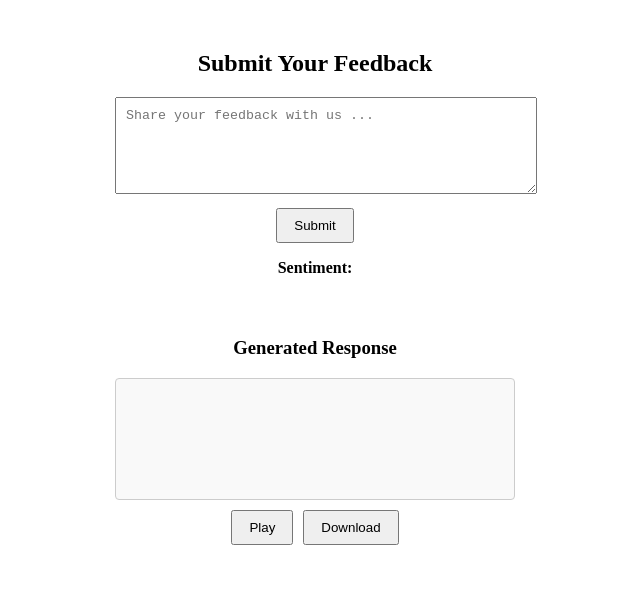
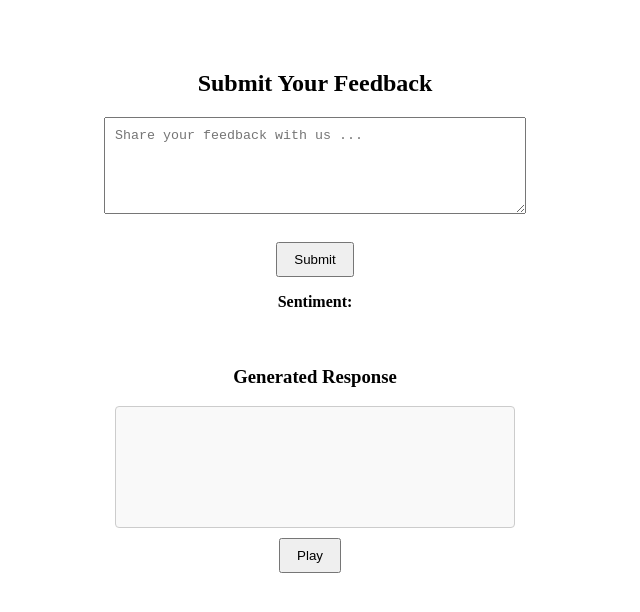
Before and after one commit to soroush-04/azure-ai-sentiment, a React (Create React App) app in the folder frontend/: page / in a window 1280 px wide. Shown: the top 612 px of the page, without its empty margins (325-965 px from the left). Built offline with nearby package versions, Linux system fonts and the light colour scheme.

Commit message:
Adjust layout

```diff
--- a/frontend/src/App.js
+++ b/frontend/src/App.js
@@ -42,22 +42,21 @@ function App() {
     }
   };
 
-
   return (
-    <div style={{ maxWidth: "400px", margin: "50px auto", textAlign: "center" }}>
+    <div style={{ maxWidth: "400px", margin: "50px auto", textAlign: "center", display: "flex", flexDirection: "column", alignItems: "center" }}>
       <h2>Submit Your Feedback</h2>
-      <form onSubmit={handleSubmit}>
+      <form onSubmit={handleSubmit} style={{ width: "100%", display: "flex", flexDirection: "column", alignItems: "center" }}>
         <textarea
           value={feedback}
           onChange={(e) => setFeedback(e.target.value)}
           placeholder="Share your feedback with us ..."
           rows="5"
-          style={{ width: "100%", padding: "10px" }}
+          style={{ width: "100%", padding: "10px", marginBottom: "10px" }}
         />
         <br />
         <button
           type="submit"
-          style={{ marginTop: "10px", padding: "8px 16px", cursor: "pointer" }}
+          style={{ padding: "8px 16px", cursor: "pointer" }}
         >
           Submit
         </button>
@@ -66,7 +65,7 @@ function App() {
       <p><strong>Sentiment:</strong> {response.sentiment}</p>
 
       {response && (
-        <div style={{ marginTop: "60px", textAlign: "center" }}>
+        <div style={{ marginTop: "20px", textAlign: "center", width: "100%" }}>
           <h3>Generated Response</h3>
           <div style={{
             border: "1px solid #ccc",
@@ -84,12 +83,12 @@ function App() {
             >
               Play
             </button>
-            <button
+            {/* <button
               style={{ padding: "8px 16px", cursor: "pointer" }}
               onClick={() => alert('Download button clicked')}
             >
               Download
-            </button>
+            </button> */}
           </div>
         </div>
       )}
```
